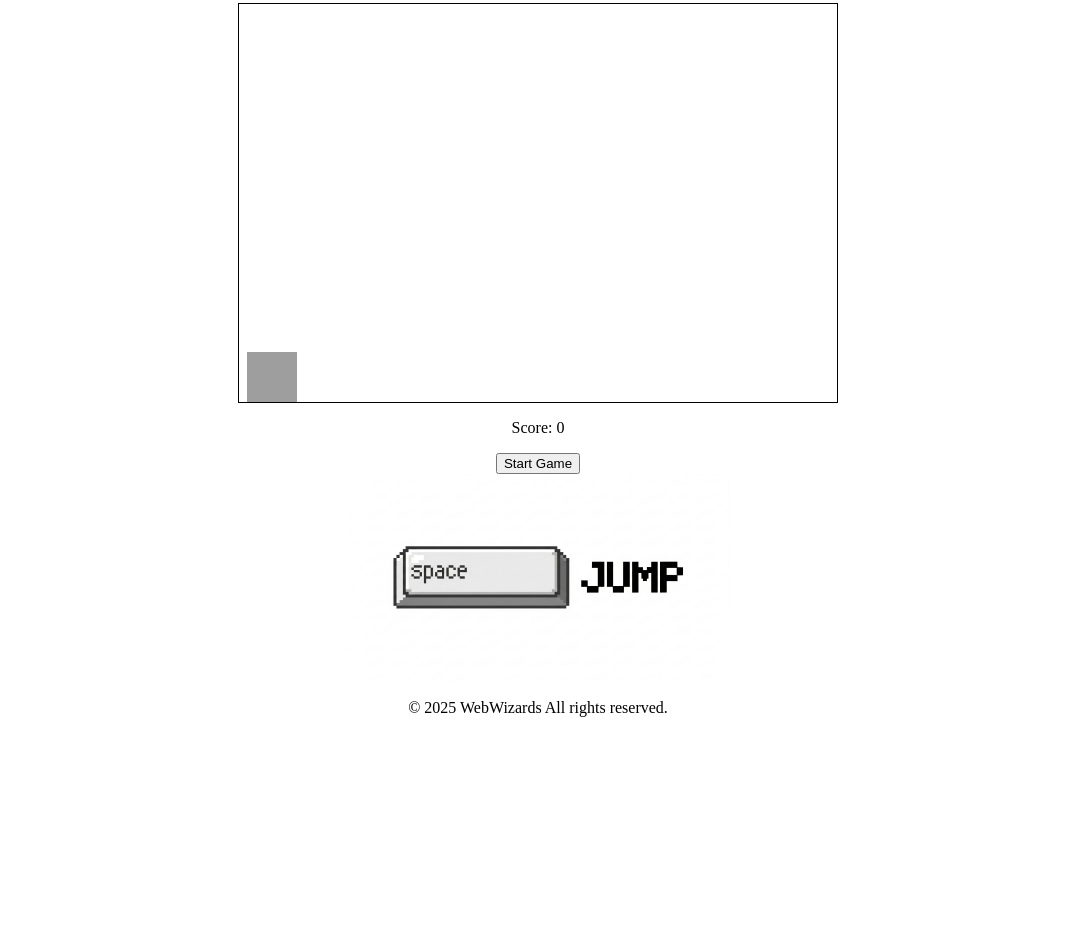
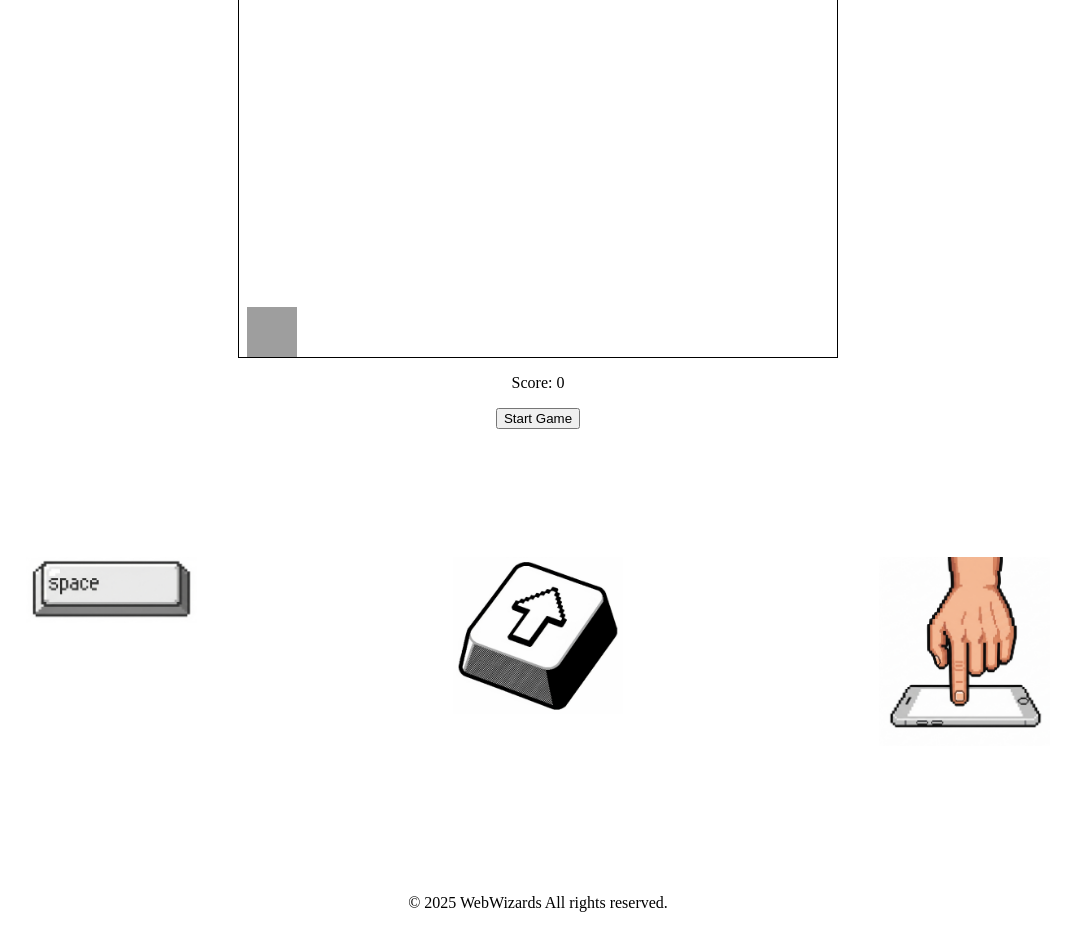
Before and after one commit to Web-Wizards-2025/trex-game-replica, a plain HTML site: page index.html in a window 1280 px wide. Shown: the part 181-1109 px from the top of the page, without its empty margins (102-1175 px from the left). Before the commit the page ends 914 px from the top, so only its background shows below. Drawn offline with Linux system fonts and the light colour scheme; grey boxes are pictures that could not be loaded.

Commit message:
3: feat - added instruction images

```diff
--- a/index.html
+++ b/index.html
@@ -22,7 +22,17 @@
             </div>
             <p>Score: 0</p>
             <button id="start-button">Start Game</button>
-            <img src="./assets/images/spacebar.png" alt="spacebar instructions" id="spacebar">
+            <div class="row">
+                <div class="column">
+                    <img src="./assets/images/spacekey.png" alt="spacebar instructions" id="spacekey">
+                </div>
+                <div class="column">
+                    <img src="./assets/images/uparrow.png" alt="up-arrow instructions" id="uparrow">
+                </div>
+                <div class="column">
+                    <img src="./assets/images/tapping.png" alt="human finger tapping phone instructions" id="tapping">
+                </div>
+            </div>
         </div>
         <div id="game-over-message" class="hidden">
             <p>💀 Game Over 💀</p>
--- a/styles/index.css
+++ b/styles/index.css
@@ -125,8 +125,25 @@ header {
 
 /* instructions styles */
 
-#spacebar {
-  width: 30%;
+.row {
+  display: flex;
+}
+
+.column {
+  flex: 33.3%;
+  padding: 10%;
+}
+
+#spacekey{
+  width: 100%;
+}
+
+#uparrow{
+  width: 100%;
+}
+
+#tapping{
+  width: 100%;
 }
 
 /* Footer styles */
@@ -137,6 +154,7 @@ footer {
   width: 100%;
 }
 
+/* Game over styles */
 #game-over-message {
   position: absolute;
   top: 50%;
```
Also changed, not shown: assets/images/jumpicon.png (added), assets/images/logo.png, assets/images/spacekey.png (added), assets/images/tapping.png (added), assets/images/uparrow.png (added).
